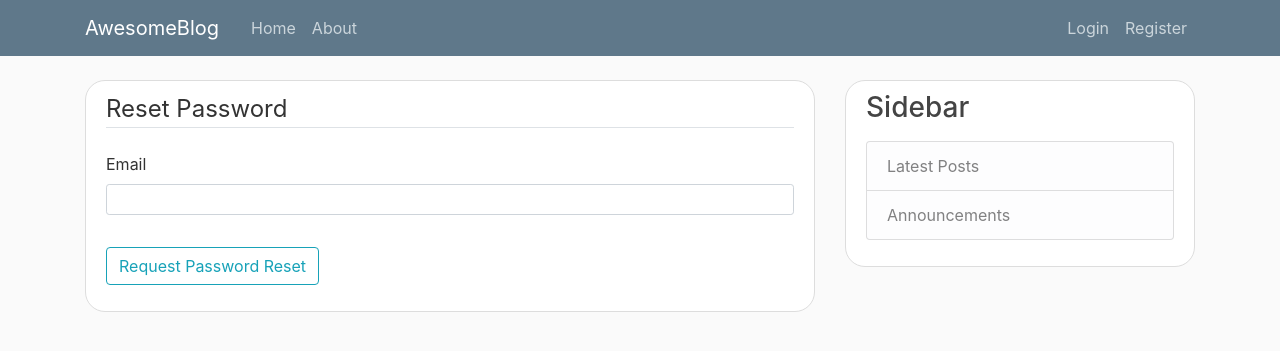
After one commit to coderlktripathi/flask-blog, a Flask app: page /reset_password in a window 1280 px wide. The commit adds this page. Shown: the top 351 px of the page. Run offline with Flask 2, Linux system fonts and the light colour scheme; some libraries are stand-ins or nearby versions.

Commit message:
password reset

```diff
--- a/blog/forms.py
+++ b/blog/forms.py
@@ -64,3 +64,23 @@ class PostForm(FlaskForm):
     title = StringField("Title", validators=[DataRequired(), Length(min=1, max=164)])
     body = TextAreaField("Body", validators=[DataRequired()])
     submit = SubmitField("Submit")
+
+
+class RequestResetForm(FlaskForm):
+    email = StringField("Email", validators=[DataRequired(), Email()])
+    submit = SubmitField("Request Password Reset")
+
+    def validate_email(self, email):
+        user = User.query.filter_by(email=email.data).first()
+        if user is None:
+            raise ValidationError(
+                "There is no account with that email. You must register first."
+            )
+
+
+class ResetPasswordForm(FlaskForm):
+    password = PasswordField("Password", validators=[DataRequired()])
+    confirm_password = PasswordField(
+        "Confirm Password", validators=[DataRequired(), EqualTo("password")]
+    )
+    submit = SubmitField("Reset Password")
--- a/blog/routes.py
+++ b/blog/routes.py
@@ -2,11 +2,19 @@ import os
 from secrets import token_hex
 from PIL import Image
 
-from blog import app, bcrypt, db
-from blog.forms import LoginForm, RegistrationForm, UpdateAccountForm, PostForm
+from blog import app, bcrypt, db, mail
+from blog.forms import (
+    LoginForm,
+    RegistrationForm,
+    UpdateAccountForm,
+    PostForm,
+    RequestResetForm,
+    ResetPasswordForm,
+)
 from blog.models import Post, User
 from flask import flash, redirect, render_template, request, url_for, abort
 from flask_login import current_user, login_required, login_user, logout_user
+from flask_mail import Message
 
 
 @app.route("/")
@@ -166,3 +174,50 @@ def get_user(username):
         .paginate(page=page, per_page=5)
     )
     return render_template("user.html", posts=posts, user=user)
+
+
+def send_reset_email(user):
+    token = user.get_reset_token()
+    msg = Message(
+        "Password Reset Request", sender="noreply@awesomeblog.in", recipients=[user.email]
+    )
+    msg.body = f"""To reset your password, visit the following link:
+{url_for('reset_token', token=token, _external=True)}
+If you did not make this request then simply ignore this email and no changes will be made.
+"""
+    mail.send(msg)
+
+
+@app.route("/reset_password", methods=["GET", "POST"])
+def reset_request():
+    if current_user.is_authenticated:
+        return redirect(url_for("home"))
+    form = RequestResetForm()
+    if form.validate_on_submit():
+        user = User.query.filter_by(email=form.email.data).first()
+        send_reset_email(user)
+        flash(
+            "An email has been sent with instructions to reset your password.", "info"
+        )
+        return redirect(url_for("login"))
+    return render_template("reset_request.html", form=form)
+
+
+@app.route("/reset_password/<token>", methods=["GET", "POST"])
+def reset_token(token):
+    if current_user.is_authenticated:
+        return redirect(url_for("home"))
+    user = User.verify_reset_token(token)
+    if user is None:
+        flash("That is an invalid or expired token", "warning")
+        return redirect(url_for("reset_request"))
+    form = ResetPasswordForm()
+    if form.validate_on_submit():
+        hashed_password = bcrypt.generate_password_hash(form.password.data).decode(
+            "utf-8"
+        )
+        user.password = hashed_password
+        db.session.commit()
+        flash("Your password has been updated!", "success")
+        return redirect(url_for("login"))
+    return render_template("reset_token.html", form=form)
--- a/blog/templates/login.html
+++ b/blog/templates/login.html
@@ -40,7 +40,7 @@
                 {{ form.submit(class="btn btn-outline-info") }}
             </div>
             <small class="text-muted ml-2">
-                <a href="#">Forgot Password?</a>
+                <a href="{{ url_for('reset_request') }}">Forgot Password?</a>
             </small>
         </form>
     </div>
--- /dev/null
+++ b/blog/templates/reset_request.html
@@ -0,0 +1,27 @@
+{% extends "layout.html" %}
+{% block content %}
+    <div class="content-section">
+        <form method="POST" action="">
+            {{ form.hidden_tag() }}
+            <fieldset class="form-group">
+                <legend class="border-bottom mb-4">Reset Password</legend>
+                <div class="form-group">
+                    {{ form.email.label(class="form-control-label") }}
+                    {% if form.email.errors %}
+                        {{ form.email(class="form-control form-control-sm is-invalid") }}
+                        <div class="invalid-feedback">
+                            {% for error in form.email.errors %}
+                                <span>{{ error }}</span>
+                            {% endfor %}
+                        </div>
+                    {% else %}
+                        {{ form.email(class="form-control form-control-sm") }}
+                    {% endif %}
+                </div>
+            </fieldset>
+            <div class="form-group">
+                {{ form.submit(class="btn btn-outline-info") }}
+            </div>
+        </form>
+    </div>
+{% endblock content %}
```
Also changed, not shown: blog/__init__.py (+13 -4 lines), blog/models.py (+16 -1 lines), blog/templates/reset_token.html (added, +40 -0 lines), blog/blog.db.
